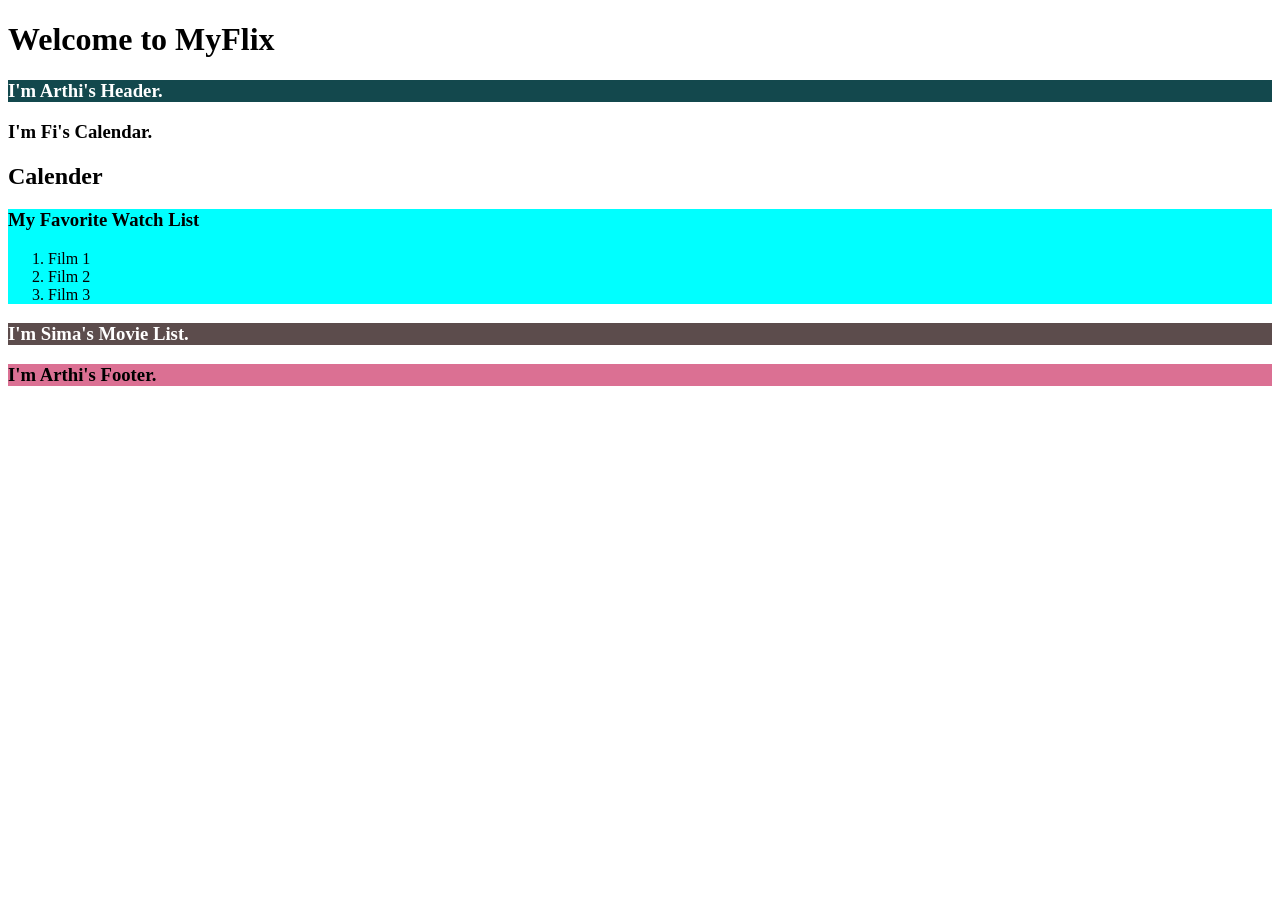
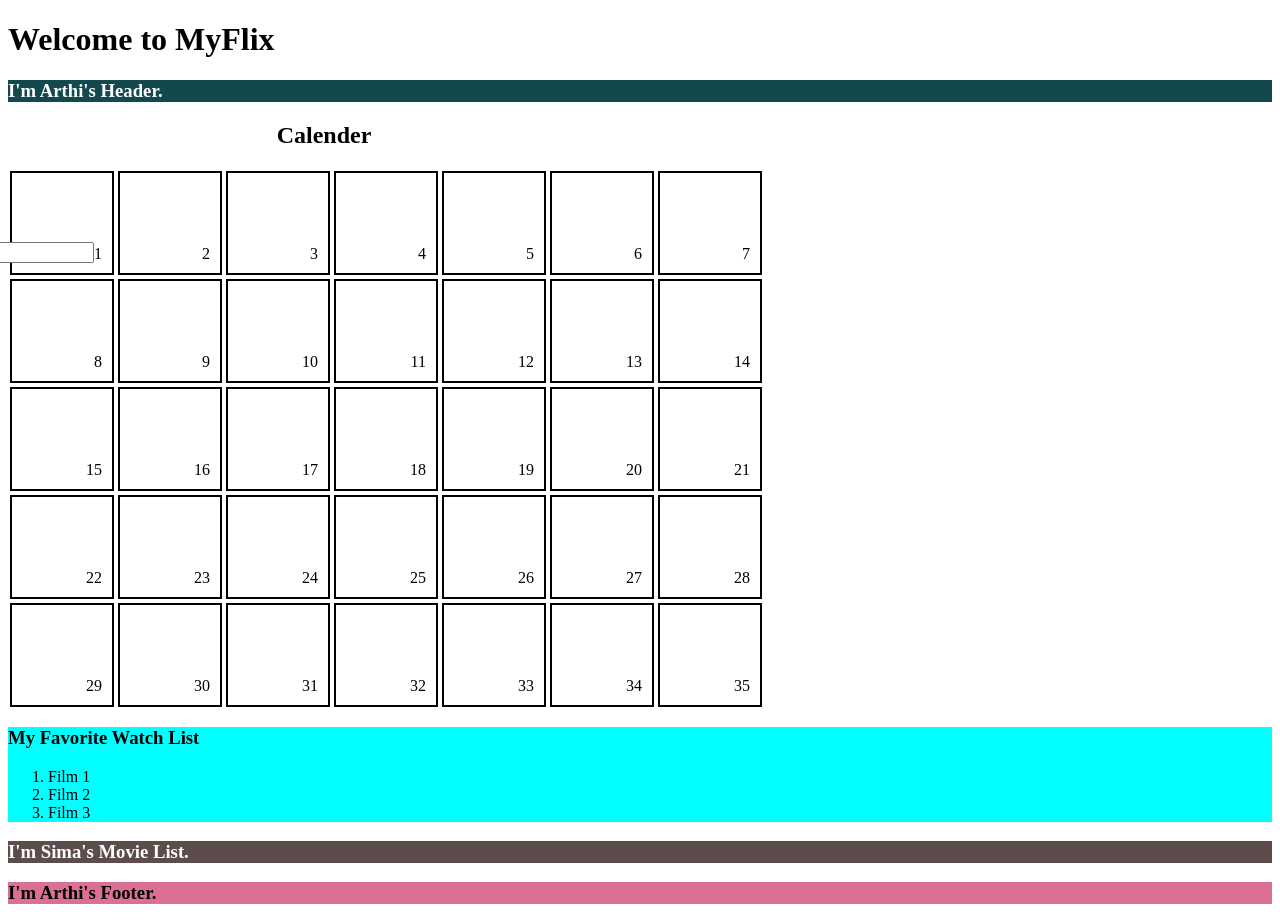
Before and after one commit to absima/groupWork_practicingReact, a React (Vite) app: page / in a window 1280 px wide. Before the commit the page ends 800 px from the top, so only its background shows below. Built offline with nearby package versions, Linux system fonts and the light colour scheme.

Commit message:
add calender layout

```diff
--- a/src/parts/fi.css
+++ b/src/parts/fi.css
@@ -1,75 +1,26 @@
-.calendar{
-  background-color: rgb(13, 181, 30);
+.calender{
+  background-color: rgb(255, 255, 255);
+  text-align: center;
+  width: 50%;
   }
 
+.boxes {
+  display: grid;
+  grid-template-columns: repeat(7, 1fr);
+  align-items: center;
+  justify-items: center;
 
-/* :root {
-  font-family: Inter, Avenir, Helvetica, Arial, sans-serif;
-  font-size: 16px;
-  line-height: 24px;
-  font-weight: 400;
 
-  color-scheme: light dark;
-  color: rgba(255, 255, 255, 0.87);
-  background-color: #242424;
-
-  font-synthesis: none;
-  text-rendering: optimizeLegibility;
-  -webkit-font-smoothing: antialiased;
-  -moz-osx-font-smoothing: grayscale;
-  -webkit-text-size-adjust: 100%;
 }
 
-a {
-  font-weight: 500;
-  color: #646cff;
-  text-decoration: inherit;
-}
-a:hover {
-  color: #535bf2;
-}
-
-body {
-  margin: 0;
-  display: flex;
-  place-items: center;
-  min-width: 320px;
-  min-height: 100vh;
-}
-
-h1 {
-  font-size: 3.2em;
-  line-height: 1.1;
-}
-
-button {
-  border-radius: 8px;
-  border: 1px solid transparent;
-  padding: 0.6em 1.2em;
-  font-size: 1em;
-  font-weight: 500;
-  font-family: inherit;
-  background-color: #1a1a1a;
-  cursor: pointer;
-  transition: border-color 0.25s;
-}
-button:hover {
-  border-color: #646cff;
-}
-button:focus,
-button:focus-visible {
-  outline: 4px auto -webkit-focus-ring-color;
-}
-
-@media (prefers-color-scheme: light) {
-  :root {
-    color: #213547;
+.box {
+    width: 10vh;
+    height: 10vh;
     background-color: #ffffff;
+    margin: 2px;
+    padding: 10px;
+    border: 2px solid black;
+    display: flex;
+    justify-content: flex-end;
+    align-items: flex-end;
   }
-  a:hover {
-    color: #747bff;
-  }
-  button {
-    background-color: #f9f9f9;
-  }
-} */
--- a/src/parts/fi.jsx
+++ b/src/parts/fi.jsx
@@ -1,12 +1,122 @@
 import React from 'react'
-
-
 
 function FiCalendar() {
   return (
-    <div className="calendar-container">
-      <h3> I'm Fi's Calendar. </h3>
+    <div className="container calender">
       <h2>Calender</h2>
+      <div className="container days">
+        <div class="day">
+
+        </div>
+      </div>
+      <div className="container boxes">
+        <div class="box">
+          <input type="text" id="whadda"></input>
+          <span class="number">1</span>
+        </div>
+        <div class="box">
+          <span class="number">2</span>
+        </div>
+        <div class="box">
+          <span class="number">3</span>
+        </div>
+        <div class="box">
+          <span class="number">4</span>
+        </div>
+        <div class="box">
+          <span class="number">5</span>
+        </div>
+        <div class="box">
+          <span class="number">6</span>
+        </div>
+        <div class="box">
+          <span class="number">7</span>
+        </div>
+        <div class="box">
+          <span class="number">8</span>
+        </div>
+        <div class="box">
+          <span class="number">9</span>
+        </div>
+        <div class="box">
+          <span class="number">10</span>
+        </div>
+        <div class="box">
+          <span class="number">11</span>
+        </div>
+        <div class="box">
+          <span class="number">12</span>
+        </div>
+        <div class="box">
+          <span class="number">13</span>
+        </div>
+        <div class="box">
+          <span class="number">14</span>
+        </div>
+        <div class="box">
+          <span class="number">15</span>
+        </div>
+        <div class="box">
+          <span class="number">16</span>
+        </div>
+        <div class="box">
+          <span class="number">17</span>
+        </div>
+        <div class="box">
+          <span class="number">18</span>
+        </div>
+        <div class="box">
+          <span class="number">19</span>
+        </div>
+        <div class="box">
+          <span class="number">20</span>
+        </div>
+        <div class="box">
+          <span class="number">21</span>
+        </div>
+        <div class="box">
+          <span class="number">22</span>
+        </div>
+        <div class="box">
+          <span class="number">23</span>
+        </div>
+        <div class="box">
+          <span class="number">24</span>
+        </div>
+        <div class="box">
+          <span class="number">25</span>
+        </div>
+        <div class="box">
+          <span class="number">26</span>
+        </div>
+        <div class="box">
+          <span class="number">27</span>
+        </div>
+        <div class="box">
+          <span class="number">28</span>
+        </div>
+        <div class="box">
+          <span class="number">29</span>
+        </div>
+        <div class="box">
+          <span class="number">30</span>
+        </div>
+        <div class="box">
+          <span class="number">31</span>
+        </div>
+        <div class="box">
+          <span class="number">32</span>
+        </div>
+        <div class="box">
+          <span class="number">33</span>
+        </div>
+        <div class="box">
+          <span class="number">34</span>
+        </div>
+        <div class="box">
+          <span class="number">35</span>
+        </div>
+      </div>
     </div>
   );
 }
```
